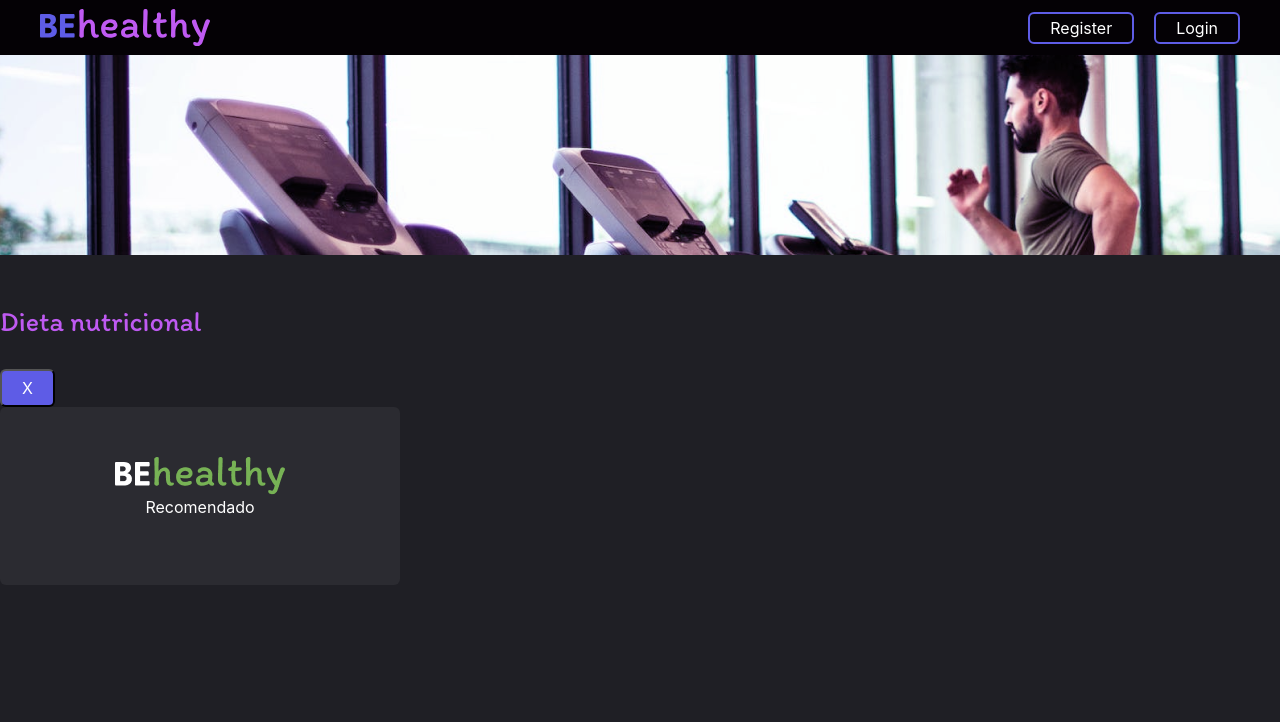
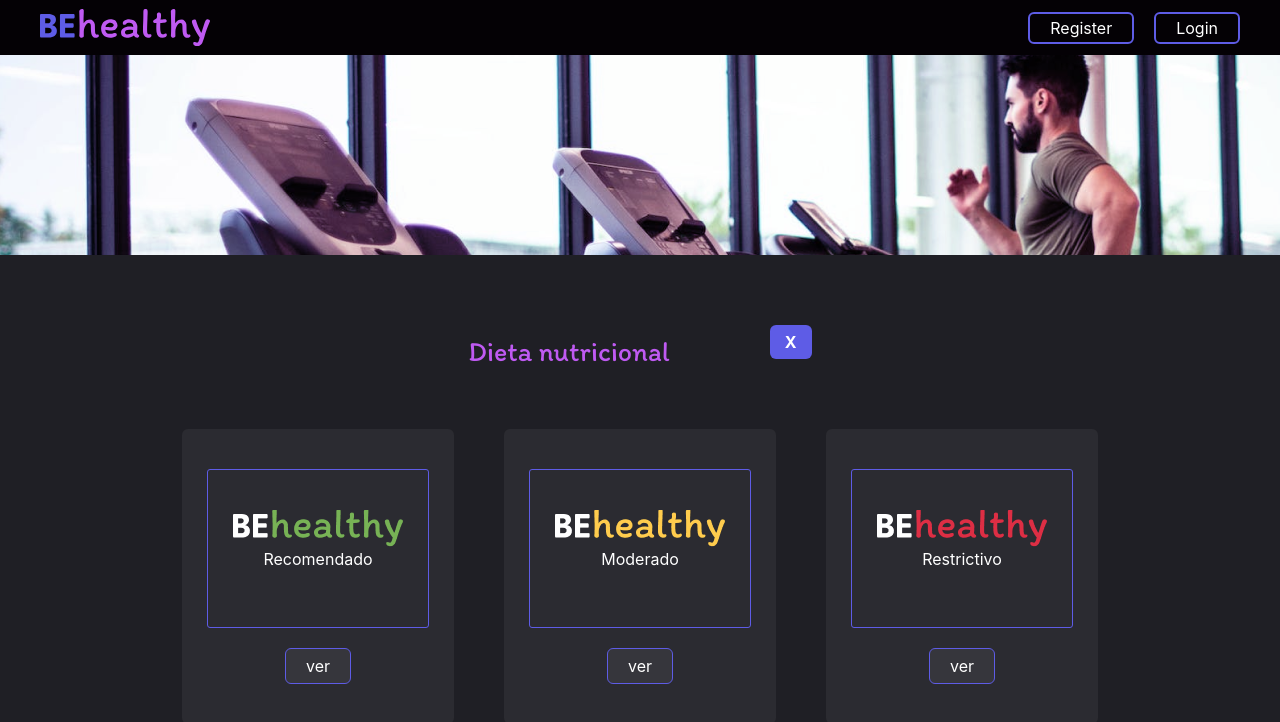
Before and after one commit to carlolb1232/be-healthy-app, a React (Create React App) app in the folder client/: page /client-diet/1 in a window 1280 px wide. Shown: the top 722 px of the page. Built offline with nearby package versions, Linux system fonts and the light colour scheme.

Commit message:
rutina, diet, dashboard con cambios

```diff
--- a/client/src/App.css
+++ b/client/src/App.css
@@ -5,9 +5,21 @@
 
 }
 
-button{
-  padding: 5px, 20px, 5px, 20px;
+/* VISTA DASHBOARD USER */
+.table_dashboard{
+  margin: 0 auto;
+  max-width: 1000px;
+  font-family: 'Inter', sans-serif;
 }
+
+/* VISTA RUTINA USER */
+.table-rutina{
+  margin: 0 auto;
+  max-width: 1000px;
+  font-family: 'Inter', sans-serif;
+}
+
+
 
 
 @media (prefers-reduced-motion: no-preference) {
--- a/client/src/views/ClientDiet.js
+++ b/client/src/views/ClientDiet.js
@@ -1,25 +1,60 @@
 import React from 'react';
 import { useParams } from 'react-router-dom';
 import styles from "./styles_modules/ClientDiet.module.css"
-import img_moderado from "../assets/Behealthy_Recomendado.png"
+import img_recomendado from "../assets/Behealthy_Recomendado.png"
+import img_moderado from "../assets/Behealthy_Moderado.png"
+import img_restrictivo from "../assets/Behealthy_Restrictivo.png"
 import img_diet from "../assets/img_dietaUsuario.png"
 
 const ClientDiet = () => {
   const{idPeriod}=useParams()
   return (
     <div className={styles.container}>
-      <img src={img_diet} alt="imagen de dieta nutricional" />
-      <div className={styles.contenedor}>
-        <div>
+        <img  src={img_diet} alt="imagen de dieta nutricional" />
+        <div className={styles.container_title}>
           <h3>Dieta nutricional</h3>
           <button className={styles.btnCerrar}>X</button>
         </div>
-        <div className={styles.contenedor_card}>
-            <img className={styles.img_card} src={img_moderado} alt="imagen de logo behealtly"/>
-            <p>Recomendado</p>
+      <div className={styles.containers}>
+        <div className={styles.contenedor}>
+          <div className={styles.contenedor_card}>
+              <div className={styles.contenedor_stroke}>
+                <img className={styles.img_card} src={img_recomendado} alt="imagen de logo behealtly"/>
+                <p>Recomendado</p>
+              </div>
+              <button className={styles.btnVer}>ver</button>
+          </div>
+        </div>
 
+        <div className={styles.contenedor}>
+          <div className={styles.contenedor_card}>
+              <div className={styles.contenedor_stroke}>
+                <img className={styles.img_card} src={img_moderado} alt="imagen de logo behealtly"/>
+                <p>Moderado</p>
+              </div>
+              <button className={styles.btnVer}>ver</button>
+          </div>
         </div>
+
+        <div className={styles.contenedor}>
+          <div className={styles.contenedor_card}>
+              <div className={styles.contenedor_stroke}>
+                <img className={styles.img_card} src={img_restrictivo} alt="imagen de logo behealtly"/>
+                <p>Restrictivo</p>
+              </div>
+              <button className={styles.btnVer}>ver</button>
+          </div>
+        </div>
+
+
+
+
+
+
+
+
       </div>
+
 
     </div>
   );
--- a/client/src/views/ClientRutines.js
+++ b/client/src/views/ClientRutines.js
@@ -34,7 +34,7 @@ const ClientRutines = () => {
           <button className={styles.btnCerrar}>X</button>
         </div>
 
-        <table className="table table-dark">
+        <table className="table table-dark table-rutina">
               <thead>
                 <tr>
                   <th>Ejercicios</th>
--- a/client/src/views/MainUserDashboard.js
+++ b/client/src/views/MainUserDashboard.js
@@ -33,7 +33,7 @@ const MainUserDashboard = () => {
       <div className={styles.containerRegistros}>
         <h3>Registros mensuales</h3>
         <div>
-          <table className="table table-dark">
+          <table className="table table-dark table_dashboard">
             <thead>
               <tr>
                 <th>Fecha</th>
--- a/client/src/views/styles_modules/ClientDiet.module.css
+++ b/client/src/views/styles_modules/ClientDiet.module.css
@@ -3,20 +3,39 @@
   height: 100vh;
 }
 
+.containers{
+  margin: 0 auto;
+  display: flex;
+  justify-content: center;
+  gap: 50px;
+}
+
+.container_title{
+  margin: 0 auto;
+  margin-top: 30px;
+  margin-bottom: 30px;
+  display: flex;
+  justify-content: center;
+  align-items: center;
+  gap: 100px
+
+}
+
 h3{
-  margin-top: 50px;
-  margin-bottom: 30px;
+
   font-family: 'Itim', cursive;
   color: #BF5AF2;
 }
 
 .btnCerrar{
-  padding: 5px 20px 5px 20px ;
+  width: 42px;
+  height: 34px;
   background-color: #5E5CE6;
   color: white;
+  border:none;
   border-radius: 6px;
-  align-self:flex-end;
-
+  text-align: center;
+  font-weight: 700;
 }
 
 .contenedor_card{
@@ -25,8 +44,33 @@ h3{
   flex-direction: column;
   align-items: center;
   background-color: #d9d9d910;
-  padding: 50px 25px;
+  padding: 40px 25px;
   border-radius: 6px;
+
+}
+
+.img_card{
+  width: 170px;
+  height: 37.17px;
+}
+
+p{
+  text-align: center;
+}
+.contenedor_stroke{
+  border: 1px solid #5E5CE6;
+  padding: 40px 25px;
+  border-radius: 3px;
+}
+
+.btnVer{
+  margin-top: 20px;
+  padding: 5px 20px 5px 20px ;
+  background-color: #d9d9d910;
+  color: white;
+  border: 1px solid #5E5CE6;
+  border-radius: 6px;
+  align-self:center;
 
 }
 
--- a/client/src/views/styles_modules/MainUserDashboard.module.css
+++ b/client/src/views/styles_modules/MainUserDashboard.module.css
@@ -8,6 +8,7 @@ h3{
   margin-top: 50px;
   margin-bottom: 30px;
   font-family: 'Itim', cursive;
+  text-align: center;
   color: #BF5AF2;
 
 }
@@ -15,7 +16,9 @@ h3{
 .containerRegistros{
   display: flex;
   flex-direction: column;
-  align-items: center;
+  max-width: 1100px;
+  margin: 0 auto;
+
 }
 
 .btnVer{
```
